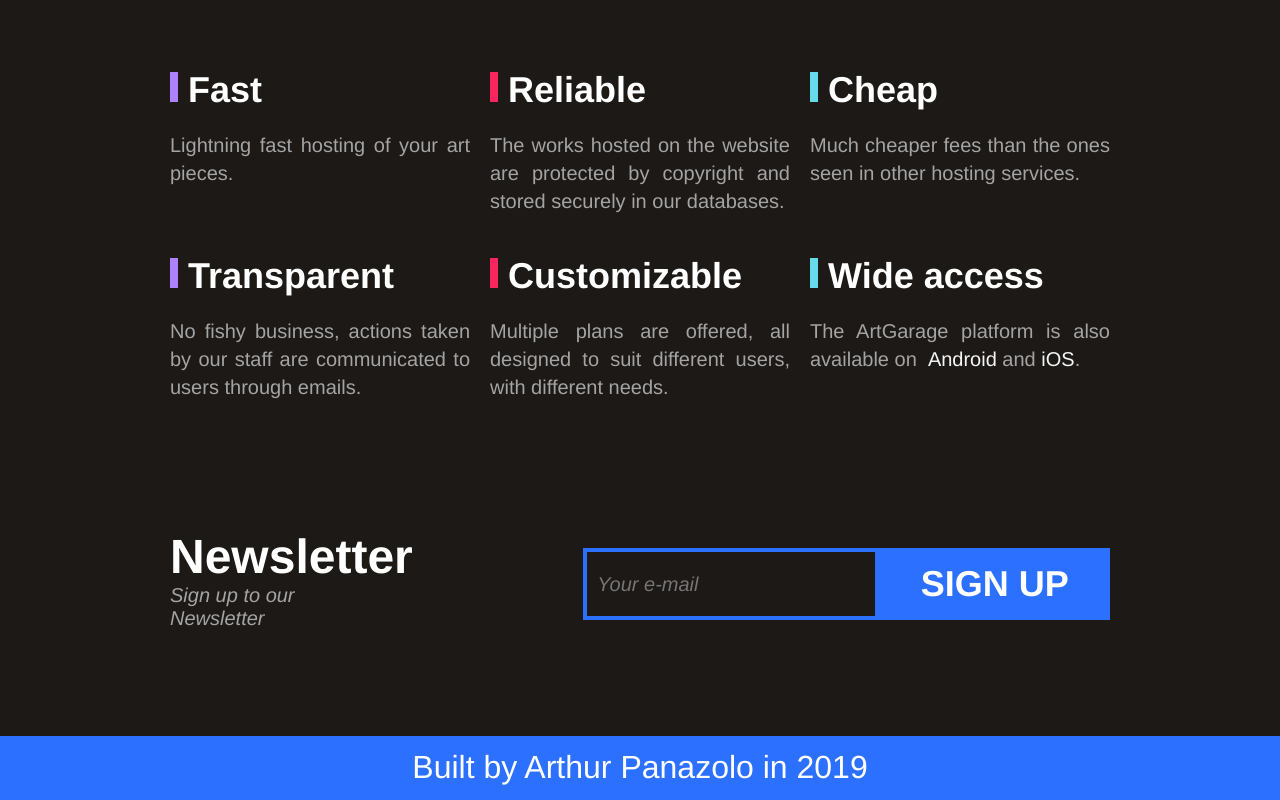
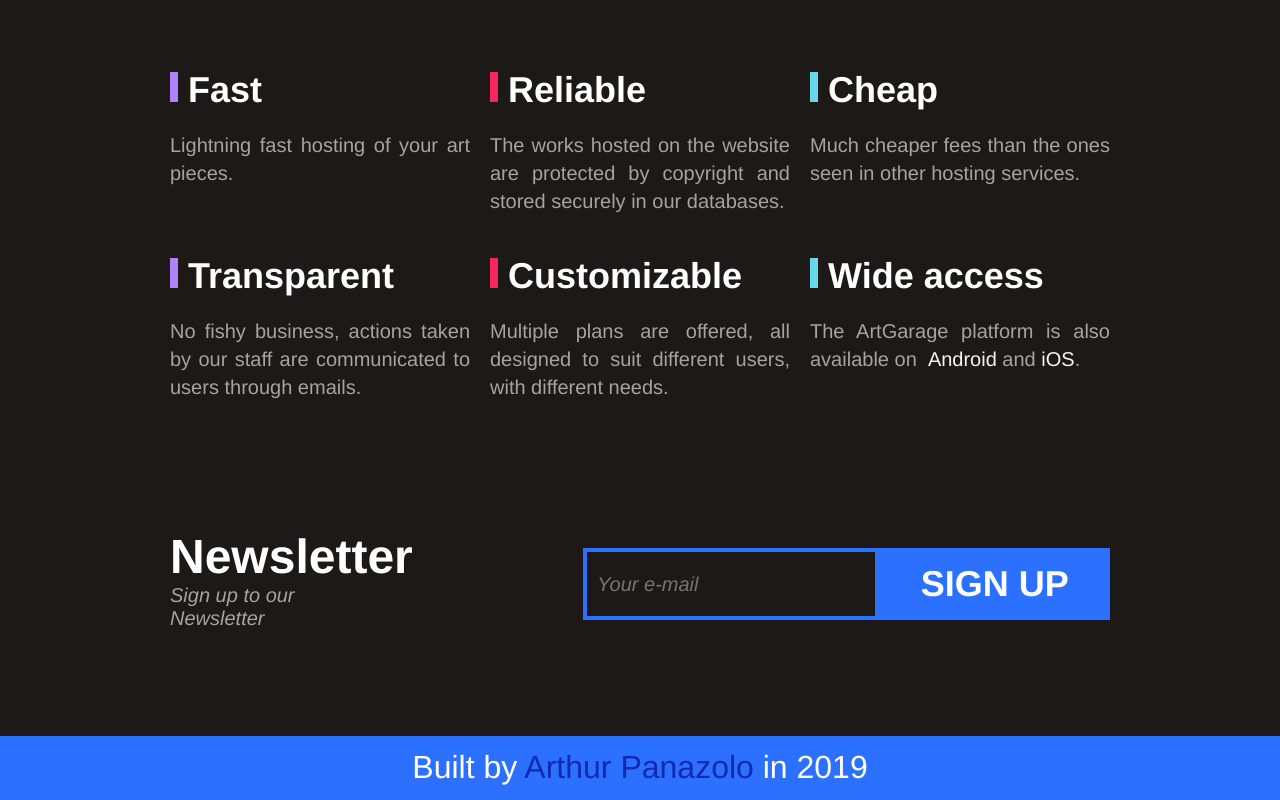
Before and after one commit to nothingnothings/ArtGarageWebpackVersion, a website built with webpack: page src/index.html in a window 1280 px wide. Shown: the part 2694-3494 px from the top of the page. Built offline with nearby package versions, Linux system fonts and the light colour scheme.

Commit message:
added link to page

```diff
--- a/src/assets/css/style.css
+++ b/src/assets/css/style.css
@@ -438,6 +438,11 @@ img {
   opacity: 1;
 }
 
+.github-link {
+  text-decoration: none;
+  color: var(--dark-blue);
+}
+
 @media (max-width: 376px) {
   .about-img {
     margin-top: 3rem;
--- a/src/index.html
+++ b/src/index.html
@@ -165,7 +165,7 @@
         </form>
     </section>
     <footer class="footer">
-        <p>Built by Arthur Panazolo in 2019</p>
+        <p>Built by <a class="github-link" href="https://github.com/nothingnothings">Arthur Panazolo</a> in 2019</p>
     </footer>
 </body>
 </html>
```
